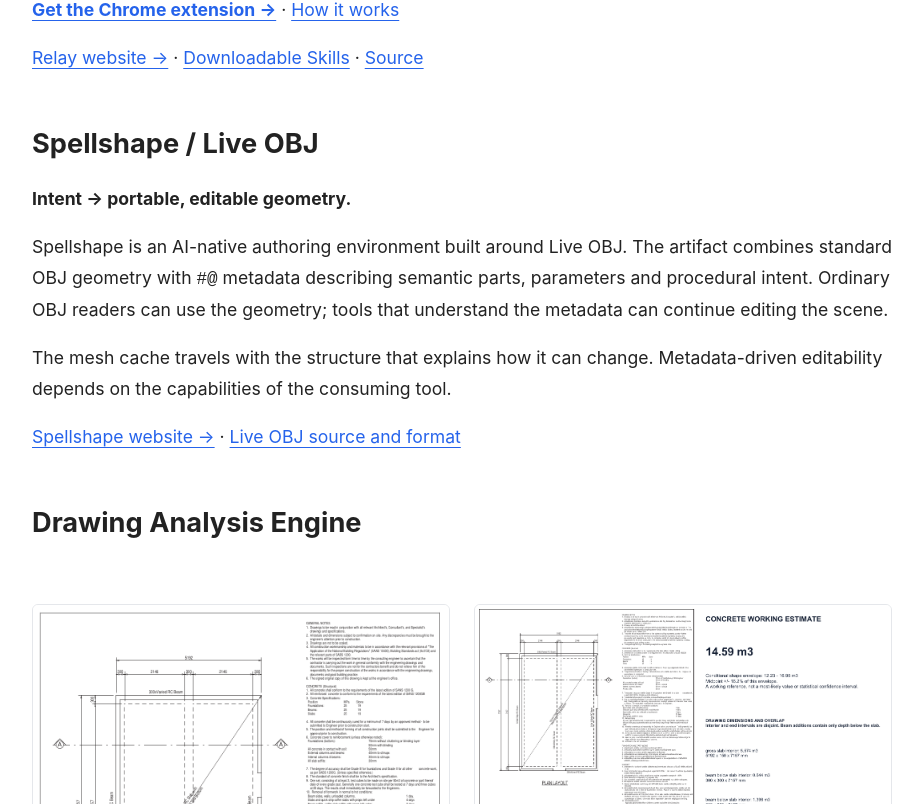
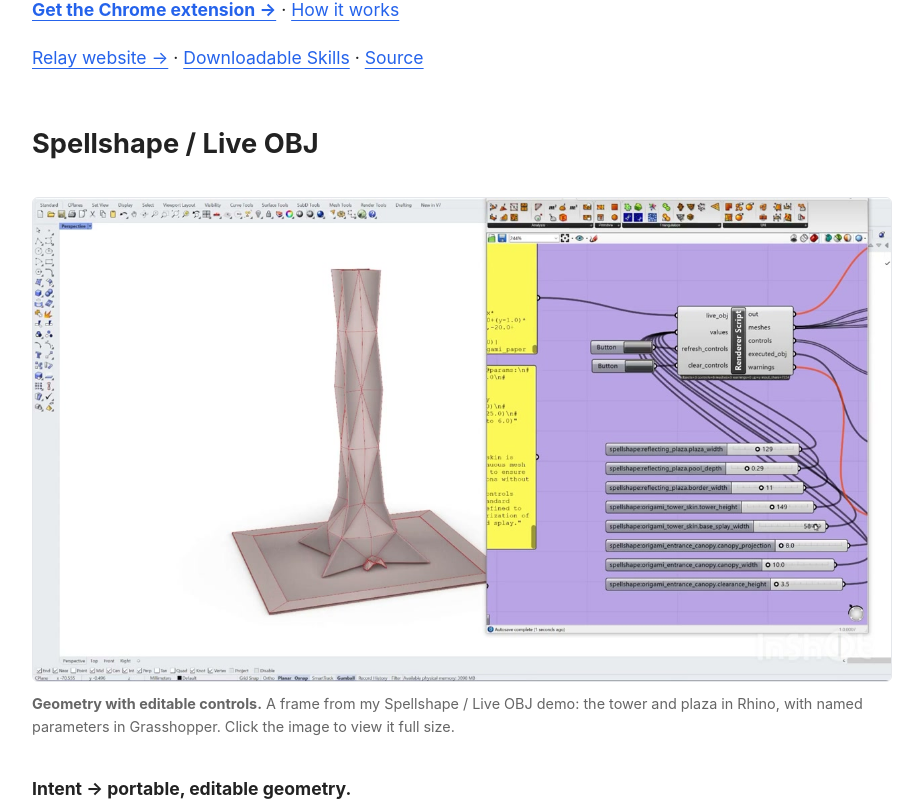
Before and after one commit to StepanKukharskiy/me, a SvelteKit app: page /projects in a window 1280 px wide. Shown: the part 736-1540 px from the top of the page, without its empty margins (178-1101 px from the left). Built offline with nearby package versions, Linux system fonts and the light colour scheme.

Commit message:
Show Spellshape geometry and controls from demo frame

```diff
--- /dev/null
+++ b/src/lib/components/SpellshapePreview.svelte
@@ -0,0 +1,39 @@
+<figure>
+	<a
+		href="/spellshape/assets/spellshape-live-obj-controls.jpg"
+		rel="external"
+		aria-label="View the Spellshape geometry and controls full size"
+	>
+		<img
+			src="/spellshape/assets/spellshape-live-obj-controls.jpg"
+			alt="Live OBJ tower and plaza geometry in Rhino beside Grasshopper sliders for tower height, base width, plaza dimensions and entrance canopy parameters."
+			width="1280"
+			height="720"
+			loading="lazy"
+			decoding="async"
+		/>
+	</a>
+	<figcaption>
+		<strong>Geometry with editable controls.</strong> A frame from my Spellshape / Live OBJ demo: the
+		tower and plaza in Rhino, with named parameters in Grasshopper. Click the image to view it full size.
+	</figcaption>
+</figure>
+
+<style>
+	figure {
+		margin: 28px 0;
+	}
+	img {
+		display: block;
+		width: 100%;
+		height: auto;
+		border: 1px solid #e5e7eb;
+		border-radius: 6px;
+		box-sizing: border-box;
+	}
+	figcaption {
+		margin-top: 12px;
+		font-size: 0.95rem;
+		line-height: 1.6;
+	}
+</style>
--- a/src/routes/projects/+page.svelte
+++ b/src/routes/projects/+page.svelte
@@ -1,11 +1,12 @@
 <script lang="ts">
 	import { resolve } from '$app/paths';
 	import { relayChromeStoreUrl } from '$lib/relay';
+	import SpellshapePreview from '$lib/components/SpellshapePreview.svelte';
 	import DrawingAnalysisPreview from '$lib/components/DrawingAnalysisPreview.svelte';
 </script>
 <svelte:head><title>Projects — Structured, Editable AI Work | Stepan Kukharskiy</title><meta name="description" content="Independent projects exploring editable geometry, traceable drawing analysis and reusable AI workflows: Relay, Spellshape / Live OBJ and Drawing Analysis Engine." /><link rel="canonical" href="https://stepankukharskiy.com/projects" /></svelte:head>
 <p class="eyebrow">Systems and artifacts</p><h1>Projects</h1><p class="lede">Three independent projects explore the same question: what must an AI-generated result preserve so someone can inspect it, change it and continue the work?</p>
 <section id="relay"><h2>Relay</h2><p><strong>Routines → Skills, jobs and retained work.</strong></p><p>Relay turns a useful procedure into work an agent can execute and continue. A Skill holds reusable instructions. A job retains the selected files, artifacts, evidence, assigned checks and exceptions.</p><p>The public Skills are portable. Relay adds coordination and continuation around them.</p><p>The Chrome extension starts with useful text selected in ChatGPT. Choose <strong>Turn into Skill</strong> for a reusable method or <strong>Save work</strong> for a snapshot you can continue later. Review and send the prepared message, then download the result for use in Codex or another AI chat. Relay Desktop is optional.</p><p><strong><a href={relayChromeStoreUrl} rel="external">Get the Chrome extension →</a></strong> · <a href={resolve('/relay/chrome')}>How it works</a></p><p><a href="https://task-relay-website-production.up.railway.app">Relay website →</a> · <a href="https://task-relay-website-production.up.railway.app/skills">Downloadable Skills</a> · <a href="https://github.com/StepanKukharskiy/task-relay">Source</a></p></section>
-<section id="live-obj"><h2>Spellshape / Live OBJ</h2><p><strong>Intent → portable, editable geometry.</strong></p><p>Spellshape is an AI-native authoring environment built around Live OBJ. The artifact combines standard OBJ geometry with <code>#@</code> metadata describing semantic parts, parameters and procedural intent. Ordinary OBJ readers can use the geometry; tools that understand the metadata can continue editing the scene.</p><p>The mesh cache travels with the structure that explains how it can change. Metadata-driven editability depends on the capabilities of the consuming tool.</p><p><a href="https://spellshape.com">Spellshape website →</a> · <a href="https://github.com/StepanKukharskiy/live-obj">Live OBJ source and format</a></p></section>
+<section id="live-obj"><h2>Spellshape / Live OBJ</h2><SpellshapePreview /><p><strong>Intent → portable, editable geometry.</strong></p><p>Spellshape is an AI-native authoring environment built around Live OBJ. The artifact combines standard OBJ geometry with <code>#@</code> metadata describing semantic parts, parameters and procedural intent. Ordinary OBJ readers can use the geometry; tools that understand the metadata can continue editing the scene.</p><p>The mesh cache travels with the structure that explains how it can change. Metadata-driven editability depends on the capabilities of the consuming tool.</p><p><a href="https://spellshape.com">Spellshape website →</a> · <a href="https://github.com/StepanKukharskiy/live-obj">Live OBJ source and format</a></p></section>
 <section id="drawing-engine"><h2>Drawing Analysis Engine</h2><DrawingAnalysisPreview /><p><strong>Drawing evidence → inspectable analysis.</strong></p><p>A callable PDF drawing-understanding engine. Drawing evidence, declared schedule values, calculated results and engineer approval remain separate. A saved project preserves the source PDF, marked audit PDF, SQLite state and a hashed results index. Unresolved geometry and unsupported exports retain explicit reasons.</p><p>The analysis stays tied to its evidence. Running the engine or exporting geometry does not grant engineer approval.</p><p><a href="https://github.com/StepanKukharskiy/drawing-analysis-engine">Engine source and documentation →</a></p></section>
 <section><h2>How they can work together</h2><p>A Skill can expose a callable engine or script to an agent. That creates a way to combine drawing analysis, editable 3D, reports and downstream jobs while each project keeps its own scope.</p><p>These are integration directions to test. This page does not claim that Relay already ships an end-to-end drawing or Live OBJ workflow.</p><p><a href={resolve('/ai-work')}>Follow the practical experiments →</a></p></section>
```
Also changed, not shown: src/routes/+page.svelte (+16 -0 lines), static/spellshape/assets/README.md (added), static/spellshape/assets/spellshape-live-obj-controls.jpg (added).
